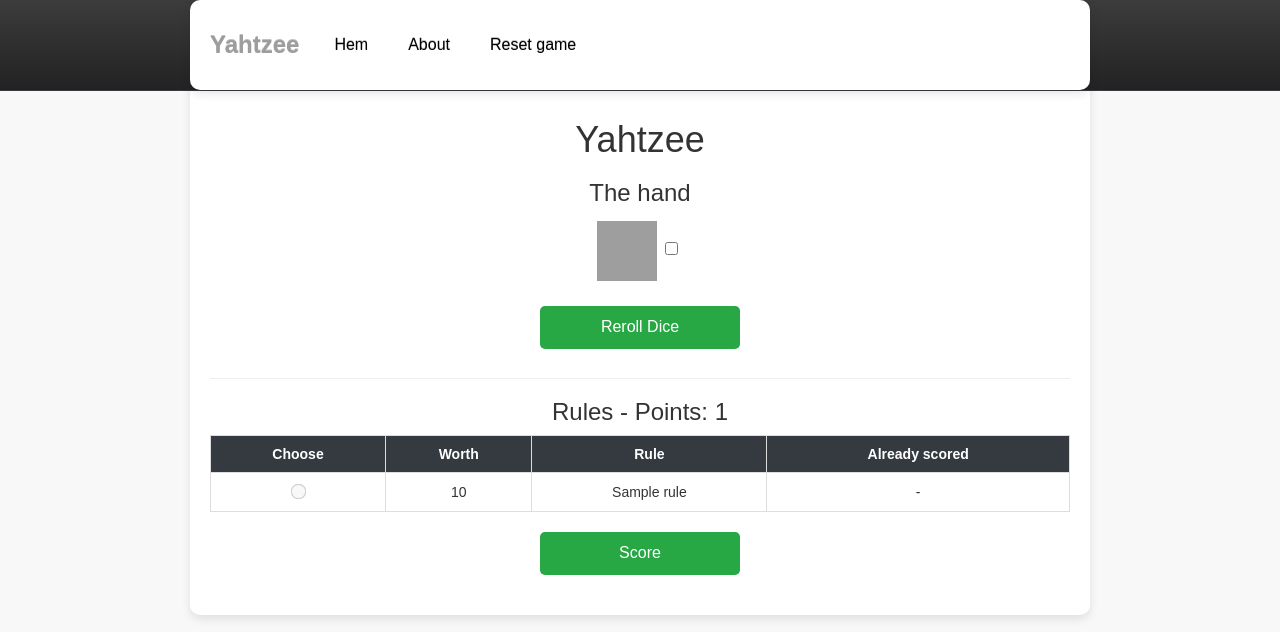
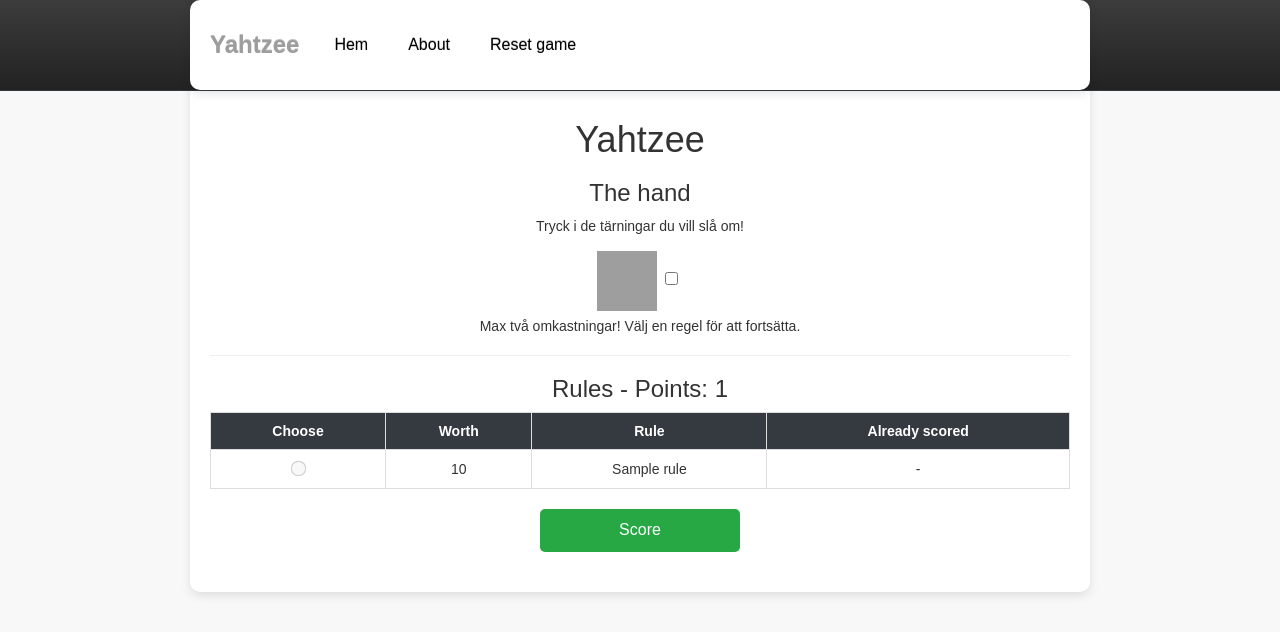
Before and after one commit to filippaliss/oopython, a Flask app: template kmom04/yahtzee3/templates/index.html in a window 1280 px wide. Shown: the top 632 px of the page. Run offline with Flask 3, Linux system fonts and the light colour scheme; the template is opened without the code that fills it: most values are stand-ins (such as "Sample title", 1, 10 or a date in 2020); some libraries are stand-ins or nearby versions; grey boxes are pictures that could not be loaded.

Commit message:
reroll funkargit add .

```diff
--- a/kmom04/yahtzee3/app.py
+++ b/kmom04/yahtzee3/app.py
@@ -18,6 +18,8 @@ def main():
     Returns:
         str: Rendered HTML template.
     """
+    if 'reroll_count' not in session:
+        session['reroll_count'] = 0
     if "scoreboard" not in session:
         # Skapa en ny Scoreboard om det inte finns i sessionen
         scoreboard = Scoreboard()
@@ -31,7 +33,7 @@ def main():
         session["hand"] = Hand().to_list()
 
     hand = Hand(dice_values=session["hand"])
-    return render_template('index.html', hand=hand, scoreboard=scoreboard)
+    return render_template('index.html', hand=hand, scoreboard=scoreboard, reroll_count=session['reroll_count'])
 
 @app.route("/about")
 def about():
@@ -46,9 +48,11 @@ def about():
 @app.route("/reset")
 def reset():
     session.clear()
-    hand = Hand()
-    scoreboard = Scoreboard()
-    return render_template('index.html', hand=hand, scoreboard=scoreboard)
+    session['reroll_count'] = 0  # Återställ räknaren när en regel väljs
+    session['rule_selected'] = False
+    session["hand"] = Hand().to_list()  # Återställ tärningarna
+    session["scoreboard"] = Scoreboard().to_json()
+    return redirect(url_for("main"))
 
 @app.route("/choose_rule", methods=["POST"])
 def choose_rule():
@@ -67,13 +71,22 @@ def choose_rule():
     try:
         scoreboard.add_points(rule_name, hand)
         session["scoreboard"] = scoreboard.to_json()  # Spara tillbaka i sessionen
+        session["hand"] = Hand().to_list()  # Återställ handen för nästa runda
+        session['reroll_count'] = 0  # Återställ räknaren när en regel väljs
     except ValueError as e:
         flash(str(e), "error")
+
 
     return redirect(url_for("main"))
 
 @app.route("/reroll", methods=["POST"])
 def reroll():
+    if 'reroll_count' not in session:
+        session['reroll_count'] = 0
+
+    if session['reroll_count'] < 2:
+        session['reroll_count'] += 1
+        session.modified = True
     # Hämta nuvarande hand från sessionen
     hand = Hand(dice_values=session.get("hand", []))
 
--- a/kmom04/yahtzee3/templates/index.html
+++ b/kmom04/yahtzee3/templates/index.html
@@ -7,7 +7,7 @@
             Yahtzee
         </h1>
         <h3>The hand</h3>
-
+        <p>Tryck i de tärningar du vill slå om!</p>
         <form method="POST" action="{{ url_for('reroll') }}">
             {% for die in hand.dice %}
                 <img src="{{ url_for('static', filename='img/' + die.get_name() + '.png') }}"
@@ -15,7 +15,11 @@
                 <input type="checkbox" name="reroll" value="{{ loop.index0 }}">
             {% endfor %}
             <br>
+            {% if reroll_count < 2 %}
             <button type="submit">Reroll Dice</button>
+            {% else %}
+            <p>Max två omkastningar! Välj en regel för att fortsätta.</p>
+            {% endif %}
         </form>
 
     </div>
```
